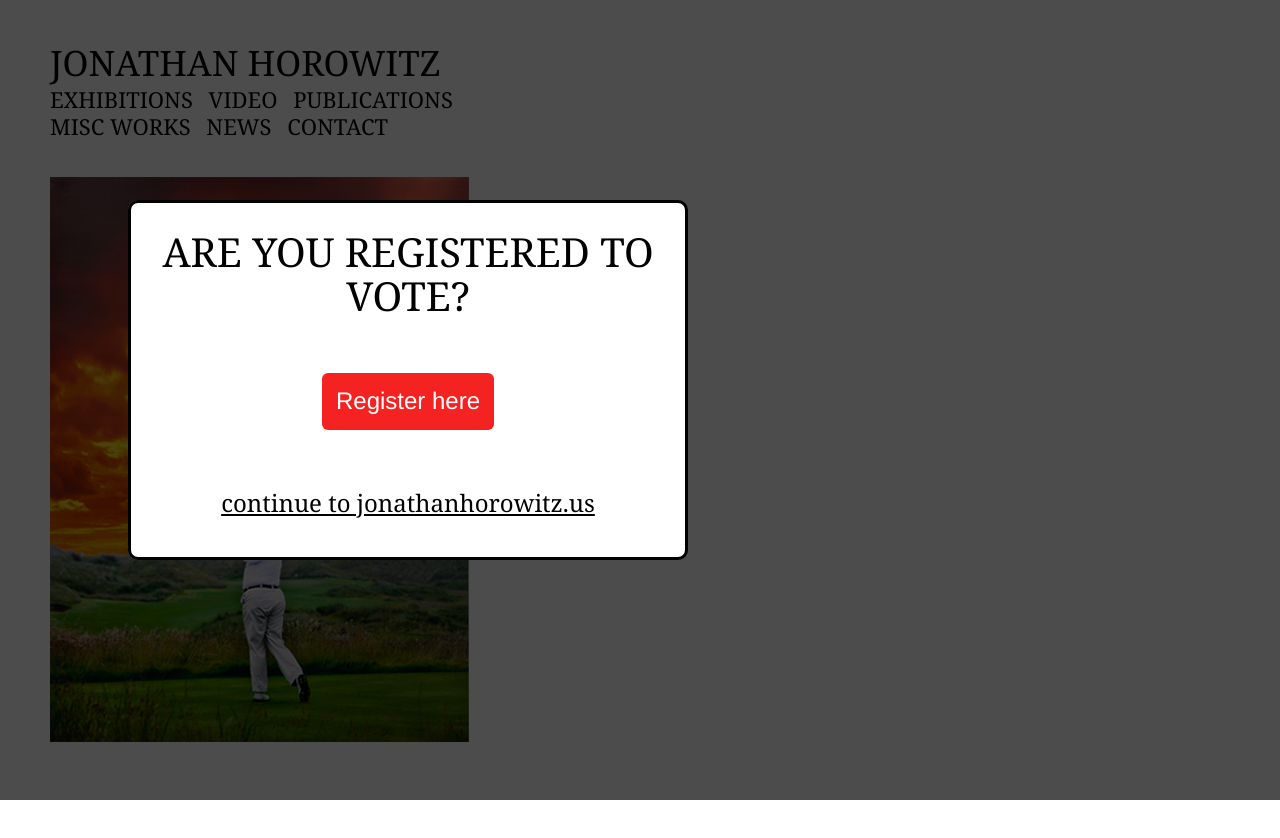
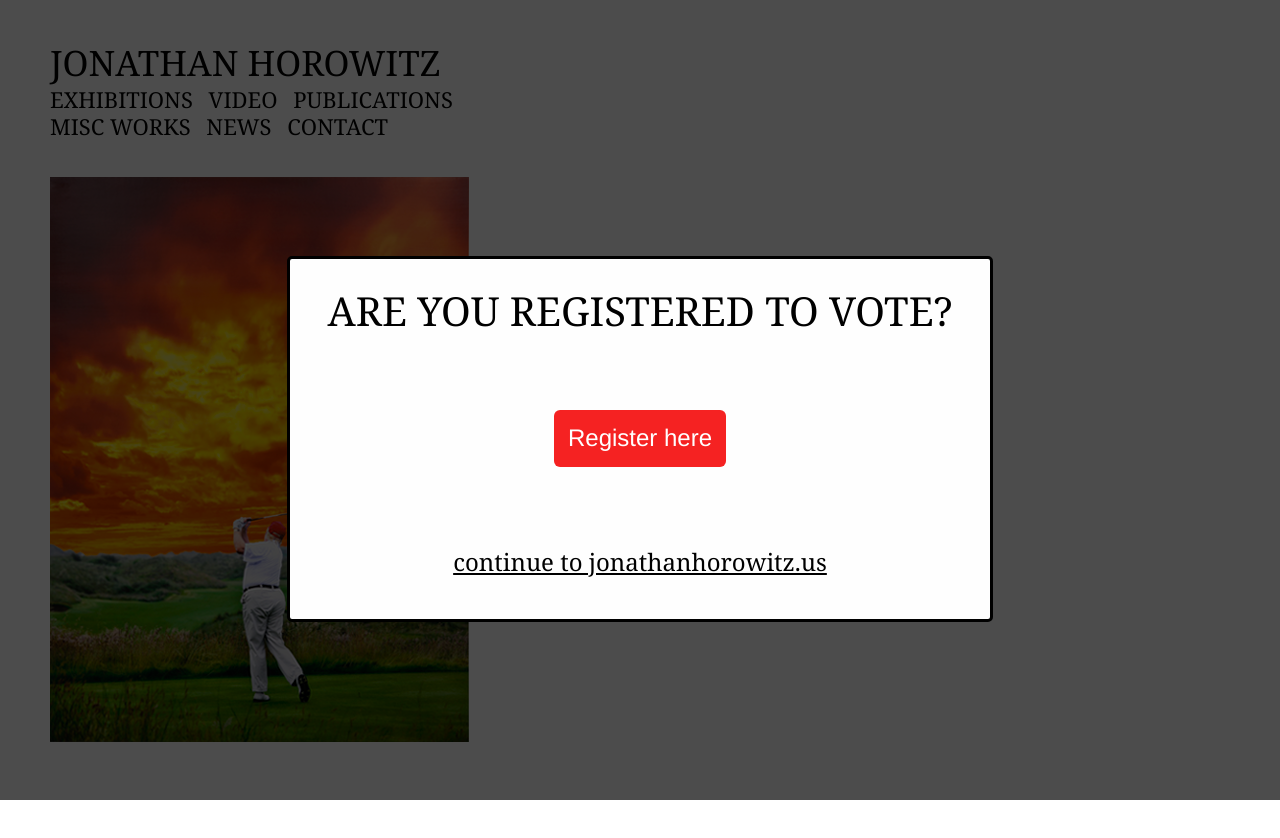
Before and after one commit to BobbyBrights/jh-popup, a plain HTML site: page index.html in a window 1280 px wide. Drawn offline with Linux system fonts and the light colour scheme; a small style sheet from the web is missing; a web font is replaced by a local one.

Commit message:
changed to a module

```diff
--- a/index.html
+++ b/index.html
@@ -162,23 +162,40 @@ Click the help icon above to learn more.
 	<style>
 		/* new style */
 
-		.popup {
-			display: flex;
+		.modal {
+			display: block;
 			position: fixed;
-			padding: 30px;
-			left: 10%;
-			top: 50%;
-			margin-top: -200px;
-			background: #FFF;
-			flex: 1;
-			flex-direction: column;
-			width: 500px;
-			height: 300px;
-			border-radius: 10px;
-			max-height: 400px;
-			align-content: space-between;
+			z-index: 1;
+			left: 0;
+			top: 0;
+			width: 100%;
+			height: 100%;
+			overflow: auto;
+			background-color: rgb(0,0,0);
+			background-color: rgba(0,0,0,0.7);
 		}
 
+		.model-content {
+			background-color: #fefefe;
+			margin: 20% auto;
+			padding: 20px;
+			border: 3px solid black;
+			border-radius: 5px;
+			width: 50%;
+			min-width: 400px;
+			min-height: 300px;
+			/* height: 100%; */
+			/* width: 100%; */
+			/* flex: 1; */
+			display: flex;
+			flex-direction: column;
+			line-height: 1.2;
+			padding: 30px;
+			flex-direction: column;
+			align-content: space-between;
+			align-items: center;
+			justify-content: space-between; */
+		}
 
 		#popup2:after {
 			position: fixed;
@@ -204,17 +221,6 @@ Click the help icon above to learn more.
 			z-index: -1;
 		}
 
-		.popupcontainer {
-			height: 100%;
-			width: 100%;
-			flex: 1;
-			display: flex;
-			flex-direction: column;
-			line-height: 1.2;
-
-			align-items: center;
-			justify-content: space-between;
-		}
 
 		.votebutton {
 			/* border: 2px solid black; */
@@ -250,8 +256,8 @@ Click the help icon above to learn more.
 
 		/* end new style */
 	</style>
-	<div class="popup" onload="show(this)" id="popup2">
-		<div class="popupcontainer">
+	<div class="modal" onload="show(this)" id="myModal">
+		<div class="model-content">
 			<div>
 				<h1 style="font-size:40px !important; line-height:1.1; text-align: center">
 					ARE YOU REGISTERED TO VOTE?
@@ -259,7 +265,7 @@ Click the help icon above to learn more.
 			</div>
 			<div><a class="votebutton" target="blank" href="https://vote.gov/">Register here</a></div>
 			<div>
-				<div class="votelink" onclick="hide('popup2')">continue to jonathanhorowitz.us</div>
+				<div class="votelink" onclick="hide('myModal')">continue to jonathanhorowitz.us</div>
 			</div>
 		</div>
 	</div>
```
